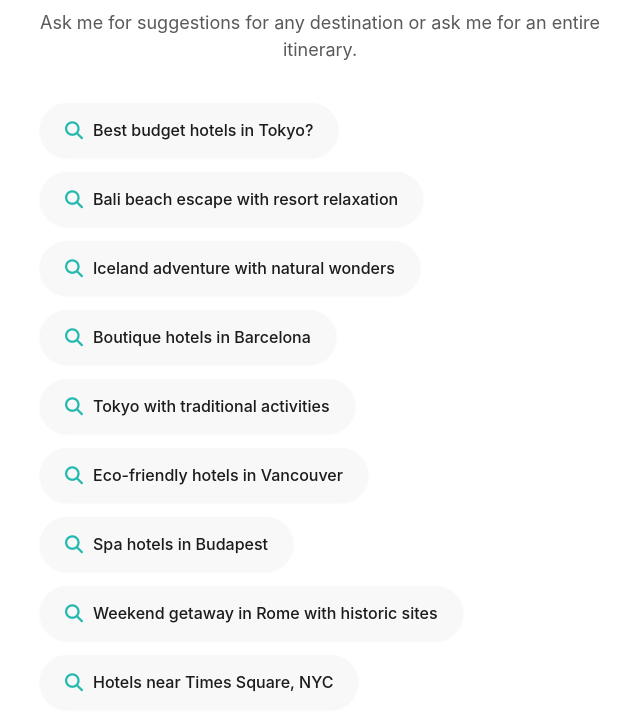
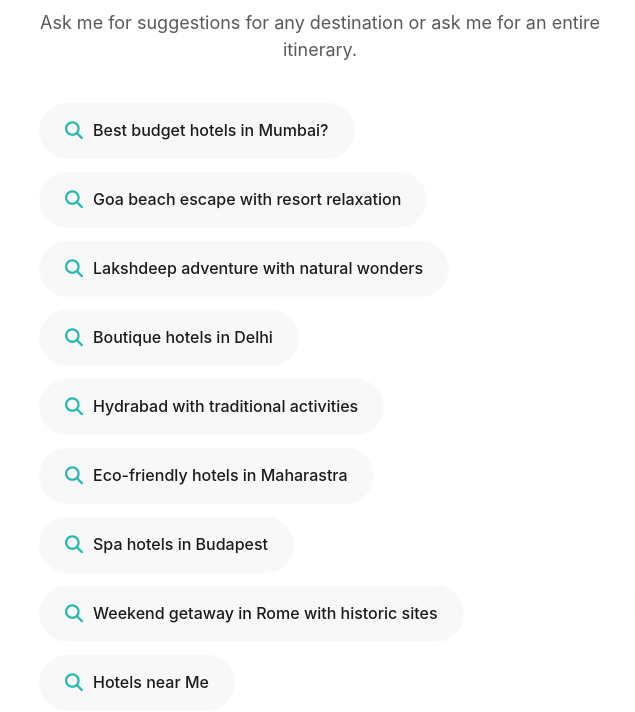
Before and after one commit to nishantifelse/kernel, a website: page voybot.html in a window 1280 px wide. Shown: the part 207-919 px from the top of the page, 0-635 px from the left. Drawn offline with nearby package versions, Linux system fonts and the light colour scheme.

Commit message:
Update voybot.html

```diff
--- a/voybot.html
+++ b/voybot.html
@@ -313,8 +313,8 @@
         </div>
 
         <div class="hidden md:flex items-center space-x-8">
-            <a href="#" class="font-medium text-gray-900 hover:text-blue-600 transition " target="_blank">VOYBOT</a>
-            <a href="#" class="font-medium text-gray-900 hover:text-blue-600 transition ">TRIP</a>
+            <a href="#" class="font-medium text-gray-900 hover:text-blue-600 transition " >VOYBOT</a>
+            <a href="" class="font-medium text-gray-900 hover:text-blue-600 transition ">TRIP</a>
             <a href="hotels.html" class="font-medium text-gray-900 hover:text-blue-600 transition">HOTEL</a>
             <a href="flight.html" class="font-medium text-gray-900 hover:text-blue-600 transition">FLIGHTS</a>
             <a href="#" class="font-medium text-gray-900 hover:text-blue-600 transition">SAFE TAXI</a>
@@ -342,32 +342,32 @@
           <div class="questions-grid">
             <div class="question-pill">
               <i class="fas fa-search"></i>
-              <span class="question-text">Best budget hotels in Tokyo?</span>
+              <span class="question-text">Best budget hotels in Mumbai?</span>
             </div>
 
             <div class="question-pill">
               <i class="fas fa-search"></i>
-              <span class="question-text">Bali beach escape with resort relaxation</span>
+              <span class="question-text">Goa beach escape with resort relaxation</span>
             </div>
 
             <div class="question-pill">
               <i class="fas fa-search"></i>
-              <span class="question-text">Iceland adventure with natural wonders</span>
+              <span class="question-text">Lakshdeep adventure with natural wonders</span>
             </div>
 
             <div class="question-pill">
               <i class="fas fa-search"></i>
-              <span class="question-text">Boutique hotels in Barcelona</span>
+              <span class="question-text">Boutique hotels in Delhi</span>
             </div>
 
             <div class="question-pill">
               <i class="fas fa-search"></i>
-              <span class="question-text">Tokyo with traditional activities</span>
+              <span class="question-text">Hydrabad with traditional activities</span>
             </div>
 
             <div class="question-pill">
               <i class="fas fa-search"></i>
-              <span class="question-text">Eco-friendly hotels in Vancouver</span>
+              <span class="question-text">Eco-friendly hotels in Maharastra</span>
             </div>
 
             <div class="question-pill">
@@ -382,7 +382,7 @@
 
             <div class="question-pill">
               <i class="fas fa-search"></i>
-              <span class="question-text">Hotels near Times Square, NYC</span>
+              <span class="question-text">Hotels near Me</span>
             </div>
           </div>
 
```
